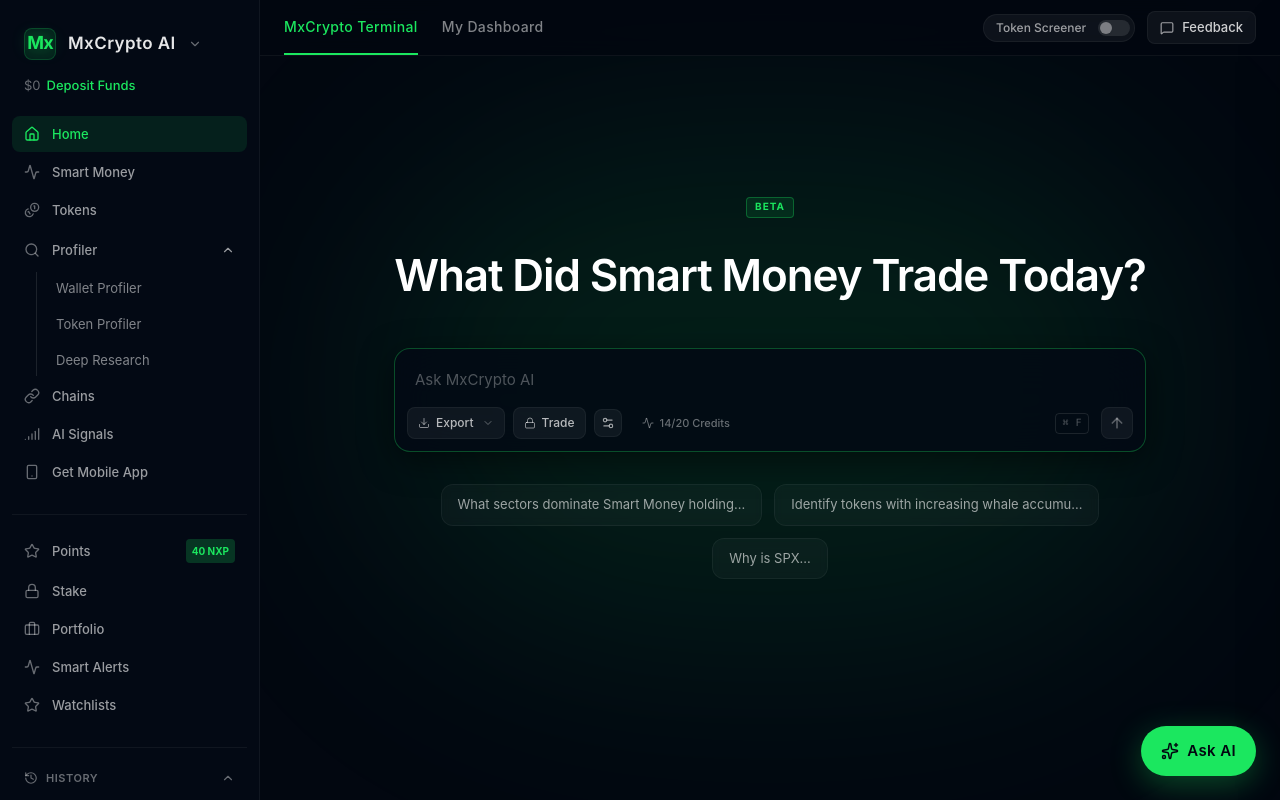
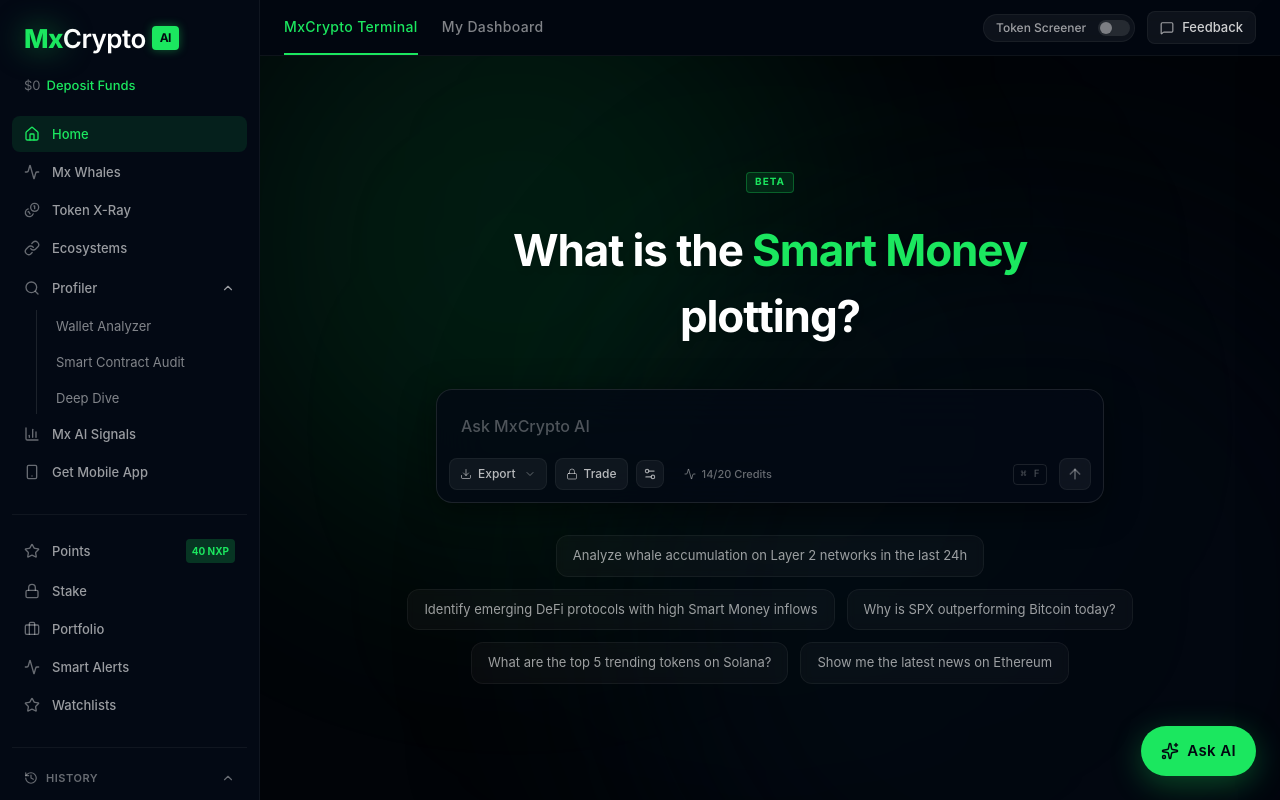
Before and after one commit to mohamedamale11-sys/Landingpage, a React (Vite) app: page / in a window 1280 px wide. Built offline with nearby package versions, Linux system fonts and the light colour scheme.

Commit message:
style: apply deep personalization and custom typographic brand logo

```diff
--- a/src/App.tsx
+++ b/src/App.tsx
@@ -5,7 +5,6 @@
   Coins,
   Search,
   Link,
-  Signal,
   Smartphone,
   Star,
   Activity,
@@ -24,7 +23,8 @@
   PanelLeftClose,
   MoreHorizontal,
   Sparkles,
-  PieChart
+  PieChart,
+  BarChart3
 } from 'lucide-react';
 
 // Using a placeholder SmartChat for the MVP integration
@@ -32,19 +32,19 @@
 
 const SIDEBAR_TOP = [
   { label: 'Home', icon: Home, active: true },
-  { label: 'Smart Money', icon: Activity },
-  { label: 'Tokens', icon: Coins },
+  { label: 'Mx Whales', icon: Activity },
+  { label: 'Token X-Ray', icon: Coins },
+  { label: 'Ecosystems', icon: Link },
 ];
 
 const PROFILER_SUB = [
-  { label: 'Wallet Profiler' },
-  { label: 'Token Profiler' },
-  { label: 'Deep Research' },
+  { label: 'Wallet Analyzer' },
+  { label: 'Smart Contract Audit' },
+  { label: 'Deep Dive' },
 ];
 
 const SIDEBAR_MID = [
-  { label: 'Chains', icon: Link },
-  { label: 'AI Signals', icon: Signal },
+  { label: 'Mx AI Signals', icon: BarChart3 },
   { label: 'Get Mobile App', icon: Smartphone },
 ];
 
@@ -80,12 +80,14 @@
   return (
     <aside className="hidden w-[260px] flex-col border-r border-white/5 bg-[#030914] text-sm lg:flex h-screen sticky top-0 overflow-y-auto mx-scroll pb-6">
       <div className="flex flex-col px-4 py-5 gap-4">
-        <div className="flex items-center gap-2 px-2 text-white/90 hover:text-white cursor-pointer transition-colors mt-2 group">
-          <div className="w-8 h-8 rounded-lg flex items-center justify-center bg-brand-500/10 border border-brand-500/20 group-hover:border-brand-500/40 transition-colors">
-            <span className="text-brand-500 font-bold text-[18px] tracking-tighter drop-shadow-[0_0_8px_rgba(27,231,95,0.4)]">Mx</span>
+        <div className="flex items-center gap-1 px-2 hover:opacity-80 cursor-pointer transition-opacity mt-2 mb-2">
+          <div className="flex items-center tracking-[-0.04em] font-sans">
+            <span className="text-brand-500 font-extrabold text-[26px] drop-shadow-[0_0_15px_rgba(27,231,95,0.5)]">Mx</span>
+            <span className="text-white font-semibold text-[26px]">Crypto</span>
+            <span className="bg-brand-500 text-[#020710] font-bold text-[12px] px-2 py-0.5 rounded ml-1.5 flex items-center justify-center translate-y-[-2px] shadow-[0_0_10px_rgba(27,231,95,0.4)]">
+              AI
+            </span>
           </div>
-          <span className="font-semibold text-[17px] tracking-wide ml-1">MxCrypto AI</span>
-          <ChevronDown size={14} className="text-white/40 ml-1" />
         </div>
         <div className="px-2 text-[13px] flex items-center gap-1.5">
           <span className="text-white/40">$0</span>
@@ -233,9 +235,11 @@
   };
 
   const SUGGESTIONS = [
-    'What sectors dominate Smart Money holding...',
-    'Identify tokens with increasing whale accumu...',
-    'Why is SPX...'
+    'Analyze whale accumulation on Layer 2 networks in the last 24h',
+    'Identify emerging DeFi protocols with high Smart Money inflows',
+    'Why is SPX outperforming Bitcoin today?',
+    'What are the top 5 trending tokens on Solana?',
+    'Show me the latest news on Ethereum'
   ];
 
   return (
@@ -318,10 +322,12 @@
           </div>
         </header>
 
-        {/* Main Content Area */}
-        <div className="flex-1 relative overflow-hidden flex flex-col items-center justify-center -mt-20">
-          {/* Subtle Background Glow */}
-          <div className="absolute top-1/2 left-1/2 -translate-x-1/2 -translate-y-1/2 w-[800px] h-[500px] bg-brand-500/10 rounded-full blur-[120px] pointer-events-none" />
+        {/* Immersive Deep Black AI Background Area */}
+        <div className="flex-1 flex flex-col items-center justify-center relative overflow-hidden bg-[#010408]">
+          {/* Intense Glowing Orbs */}
+          <div className="absolute top-1/4 left-1/4 w-[600px] h-[600px] bg-brand-500/10 rounded-full blur-[120px] pointer-events-none transform -translate-x-1/2 -translate-y-1/2" />
+          <div className="absolute bottom-1/4 right-1/4 w-[800px] h-[800px] bg-[#020710] rounded-full blur-[100px] pointer-events-none transform translate-x-1/2 translate-y-1/2" />
+          <div className="absolute top-1/2 left-1/2 w-[400px] h-[400px] bg-brand-500/5 rounded-full blur-[150px] pointer-events-none transform -translate-x-1/2 -translate-y-1/2" />
 
           <div className="w-full max-w-[800px] px-6 relative z-10 flex flex-col items-center">
             {/* Beta Badge */}
@@ -329,16 +335,14 @@
               BETA
             </div>
 
-            {/* Main Header */}
-            <h1 className="text-[32px] sm:text-[40px] md:text-[44px] font-semibold text-white tracking-tight mb-10 text-center">
-              What Did Smart Money Trade Today?
+            {/* Main Title */}
+            <h1 className="text-[32px] sm:text-[44px] font-bold text-white mb-10 tracking-tight text-center max-w-2xl px-4 drop-shadow-md">
+              What is the <span className="text-brand-500">Smart Money</span> plotting?
             </h1>
 
-            {/* Search Input Box */}
-            <div className="w-full relative group">
-              <div className="absolute -inset-0.5 bg-gradient-to-r from-brand-500/20 via-brand-500/10 to-transparent rounded-2xl blur opacity-0 group-hover:opacity-100 transition duration-500" />
-              <div className="relative flex flex-col bg-[#030914]/80 backdrop-blur-xl border border-brand-500/30 rounded-2xl shadow-[0_8px_32px_rgba(0,0,0,0.5)] overflow-hidden transition-all duration-300 focus-within:border-brand-500/60 focus-within:bg-[#030914]">
-
+            {/* Search Box Container */}
+            <div className="w-full max-w-[700px] px-4 z-10">
+              <div className="relative bg-[#030914]/80 backdrop-blur-xl border border-white/10 rounded-2xl shadow-[0_8px_32px_rgba(0,0,0,0.5)] focus-within:border-brand-500/50 focus-within:shadow-[0_8px_40px_rgba(27,231,95,0.15)] transition-all duration-500 group">
                 <input
                   type="text"
                   value={searchQuery}
@@ -347,7 +351,7 @@
                     if (e.key === 'Enter') handleSearch(searchQuery);
                   }}
                   placeholder="Ask MxCrypto AI"
-                  className="w-full bg-transparent text-white placeholder-white/30 px-5 pt-5 pb-4 text-[16px] sm:text-[15px] outline-none"
+                  className="w-full bg-transparent text-white placeholder-white/30 px-6 pt-6 pb-5 text-[16px] outline-none font-medium"
                 />
 
                 {/* Input Toolbar */}
--- a/src/components/SmartChat.tsx
+++ b/src/components/SmartChat.tsx
@@ -232,11 +232,14 @@
         {/* Header */}
         <header className="flex-none h-16 px-5 border-b border-white/5 flex items-center justify-between bg-[#030914]/80 backdrop-blur-md">
           <div className="flex items-center gap-3">
-            <div className="w-8 h-8 rounded-lg flex items-center justify-center bg-brand-500/10 border border-brand-500/20">
-              <span className="text-brand-500 font-bold text-[16px] tracking-tight drop-shadow-[0_0_8px_rgba(27,231,95,0.4)]">Mx</span>
+            <div className="flex items-center font-bold text-[18px] tracking-tight">
+              <span className="text-brand-500">Mx</span>
+              <span className="text-white">Crypto</span>
+              <span className="bg-brand-500 text-white text-[11px] px-1.5 py-0.5 rounded-md ml-1.5 flex items-center justify-center">
+                AI
+              </span>
             </div>
-            <span className="font-semibold text-white/90 text-[15px]">MxCrypto AI</span>
-            <span className="px-1.5 py-0.5 rounded border border-brand-500/30 bg-brand-500/10 text-[9px] font-bold text-brand-500 uppercase tracking-widest">
+            <span className="px-1.5 py-0.5 rounded border border-brand-500/30 bg-brand-500/10 text-[9px] font-bold text-brand-500 uppercase tracking-widest ml-1">
               Beta
             </span>
           </div>
```
